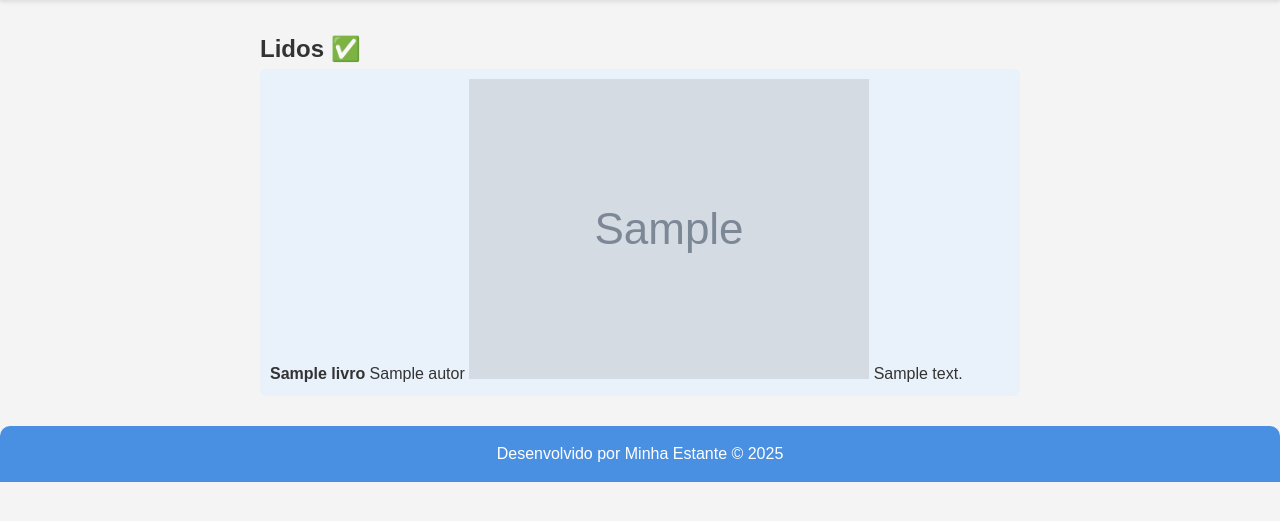
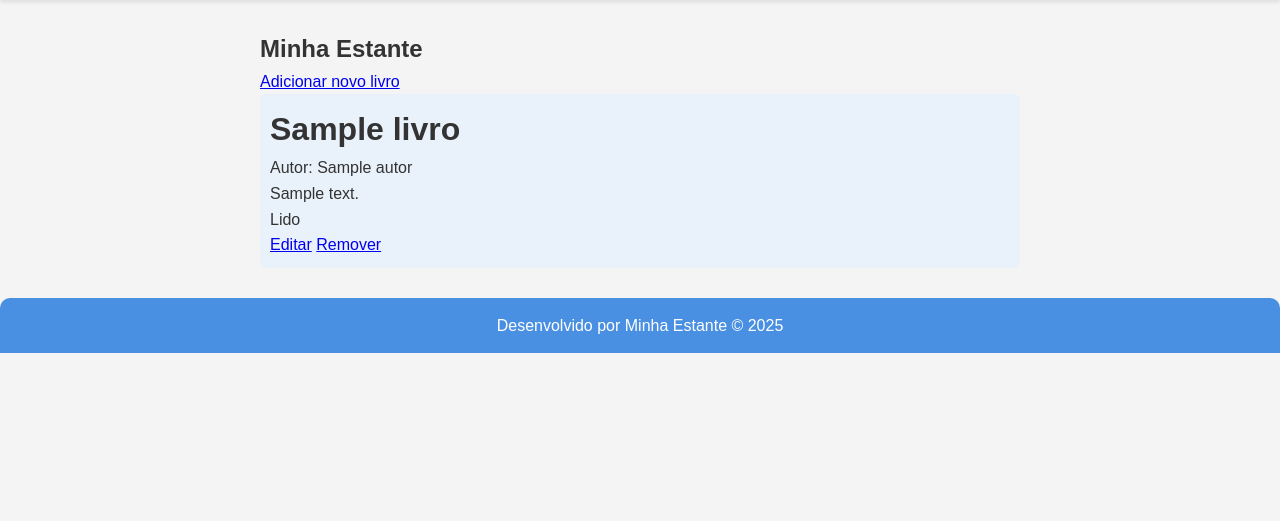
Before and after one commit to brunohro/minha_estante, a Django app: page / in a window 1280 px wide. Shown: the part 91-612 px from the top of the page. Run offline with Django 5.2, Linux system fonts and the light colour scheme; tables that the repository leaves empty hold one stand-in row (values such as "Sample post"); grey boxes marked "Sample" are stand-in pictures.

Commit message:
Add a função de cadastrar livro

```diff
--- a/main/urls.py
+++ b/main/urls.py
@@ -16,9 +16,10 @@ Including another URLconf
 """
 from django.contrib import admin
 from django.urls import path
-from minha_estante.views import index
+from minha_estante.views import index, cadastrar_livro
 
 urlpatterns = [
     path('admin/', admin.site.urls),
     path("", index, name='index'),
+    path("cadastrar_livro/", cadastrar_livro, name="cadastrar_livro"),
 ]
--- a/minha_estante/models.py
+++ b/minha_estante/models.py
@@ -23,7 +23,6 @@ class Livro(models.Model):
     status = models.CharField(
         max_length=20, choices=STATUS_CHOICES, default='quero_ler'
     )
-    status = models.CharField
     imagem = models.ImageField(upload_to='livros/', blank=True, null=True)
     data_inicio = models.DateField()
     data_fim = models.DateField()
--- a/minha_estante/templates/minha_estante/index.html
+++ b/minha_estante/templates/minha_estante/index.html
@@ -13,15 +13,26 @@
     </header>
 
     <main>
-      <h2>Lidos ✅</h2>
+      <h2>Minha Estante</h2>
+      <a type="button" href="{% url 'cadastrar_livro' %}"
+        >Adicionar novo livro</a
+      >
       {% for livro in livros %}
 
       <ul>
         <li>
           <div>
-            <strong>{{livro.nome}}</strong> {{livro.autor.nome}}
-            <img src="{{livro.imagem.url }}" alt="{{produto.nome}}" />
-            {{livro.descricao}} {{livro.get_status_display}}
+            <h1>
+              <strong>{{livro.nome}}</strong>
+            </h1>
+            <p>Autor: {{livro.autor.nome}}</p>
+
+            <p>{{livro.descricao}}</p>
+            <p>{{livro.get_status_display}}</p>
+          </div>
+          <div>
+            <a type="button" href="#">Editar</a>
+            <a type="button" href="#">Remover</a>
           </div>
         </li>
       </ul>
--- a/minha_estante/views.py
+++ b/minha_estante/views.py
@@ -1,5 +1,17 @@
-from django.shortcuts import render
+from django.shortcuts import render, redirect
 from .models import Livro
+from .forms import LivroForm
 def index(request):
     livros = Livro.objects.all()
     return render(request, "minha_estante/index.html", {'livros': livros})
+
+
+def cadastrar_livro(request):
+    if request.method == 'POST':
+        form = LivroForm(request.POST, request.FILES)
+        if form.is_valid():
+            form.save()
+            return redirect('index')
+    else:
+        form = LivroForm()
+    return render(request, "minha_estante/livros/cadastrar_livro.html", {'form': form})
```
Also changed, not shown: minha_estante/forms.py (added, +7 -0 lines), minha_estante/templates/minha_estante/livros/cadastrar_livro.html (added, +17 -0 lines), livros/17347_zix8afR.jpg (deleted), livros/Imagem_do_WhatsApp_de_2025-04-25_às_16.12.42_2c5259aa.jpg (added), minha_estante/migrations/0004_livro_status.py (added), minha_estante/static/images/17347.jpg (renamed from livros/17347.jpg).
